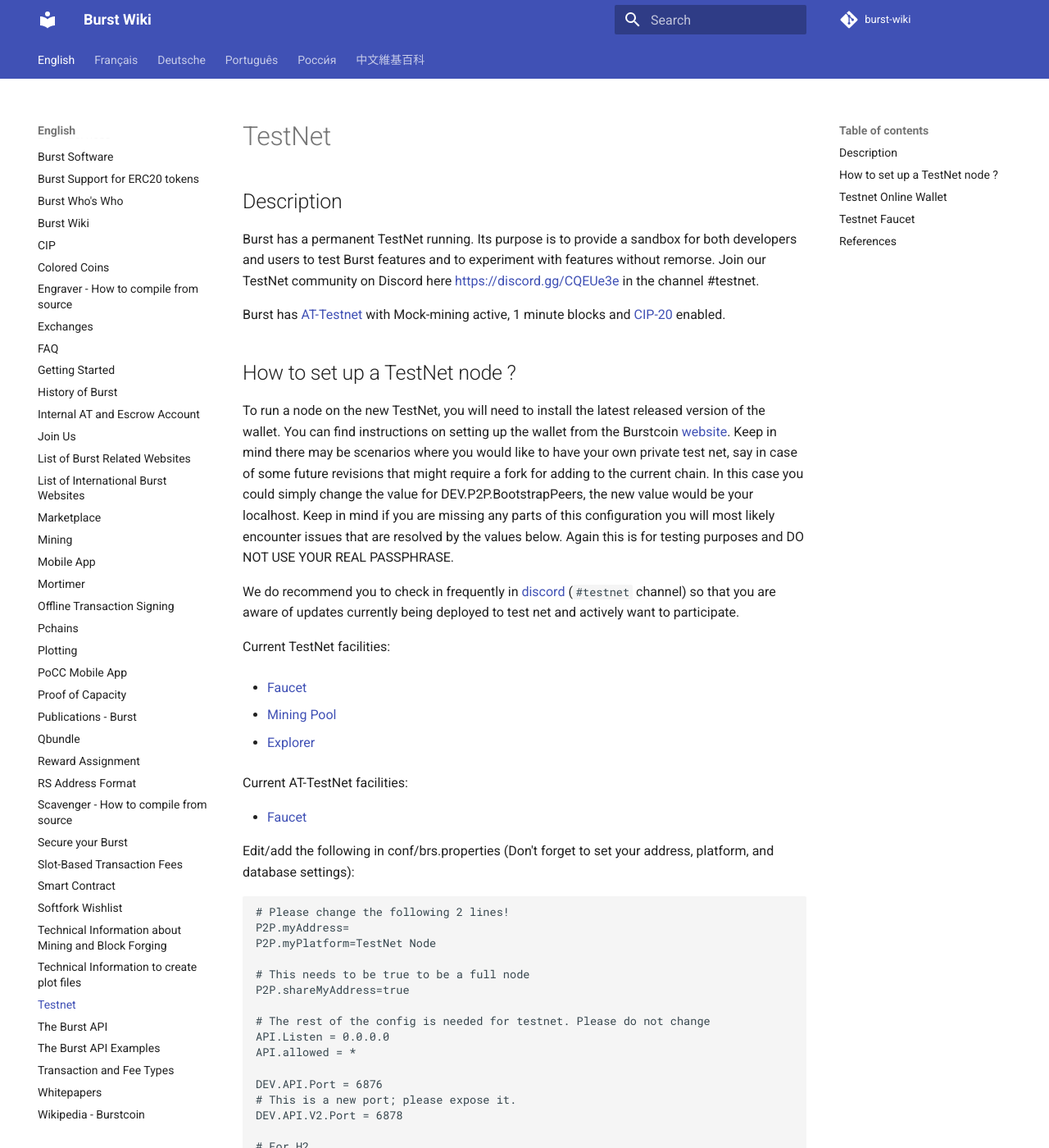
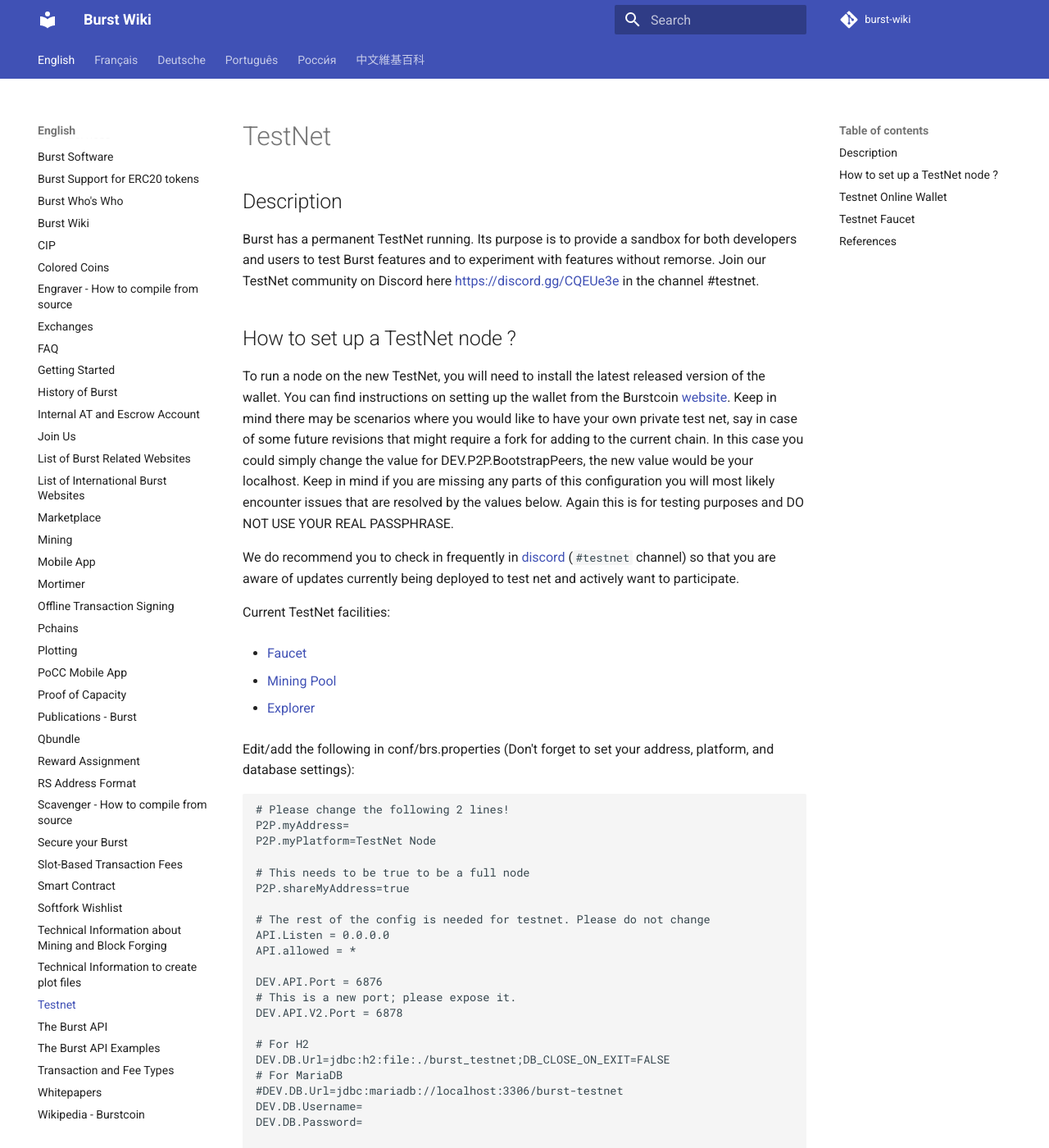
Before and after one commit to burst-apps-team/burst-wiki, an MkDocs documentation site: the page built from docs/en/testnet.md, in a window 1280 px wide and 1400 px high. Shown: the whole window at 82% size. Built offline with MkDocs 1.6.1 and Material for MkDocs 9.7.7, drawn with Linux system fonts in a browser that asks for light colours; comment, search, counter and statistics services are not loaded; old or Windows-style settings are respelled for this version of MkDocs.

Commit message:
Update testnet.md

```diff
--- a/docs/en/testnet.md
+++ b/docs/en/testnet.md
@@ -3,8 +3,6 @@
 ## Description
 
 Burst has a permanent TestNet running. Its purpose is to provide a sandbox for both developers and users to test Burst features and to experiment with features without remorse. Join our TestNet community on Discord here <https://discord.gg/CQEUe3e> in the channel \#testnet.
-
-Burst has [AT-Testnet](http://at-testnet.burst-alliance.org:6876/) with Mock-mining active, 1 minute blocks and [CIP-20](https://github.com/burst-apps-team/CIPs/blob/master/cip-0020.md) enabled.
 
 ## How to set up a TestNet node ?
 
@@ -19,10 +17,6 @@ Current TestNet facilities:
 * [Mining Pool](http://75.100.126.230:8124/)
 
 * [Explorer](http://explorer.testnet.burst.devtrue.net/)
-
-Current AT-TestNet facilities:
-
-* [Faucet](http://at-testnet.burst-alliance.org:7777/)
 
 Edit/add the following in conf/brs.properties (Don't forget to set your address, platform, and database settings):
 
```
